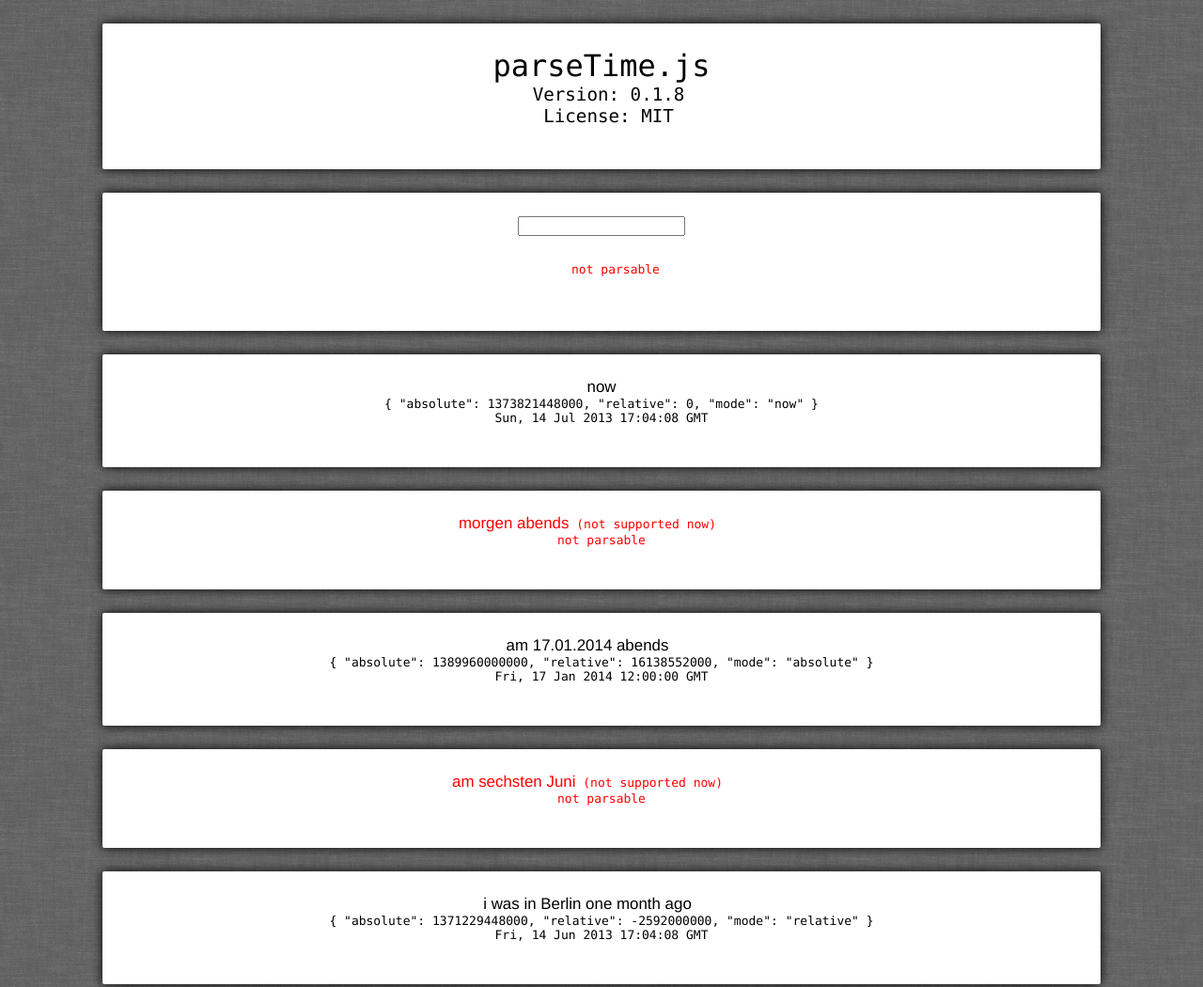
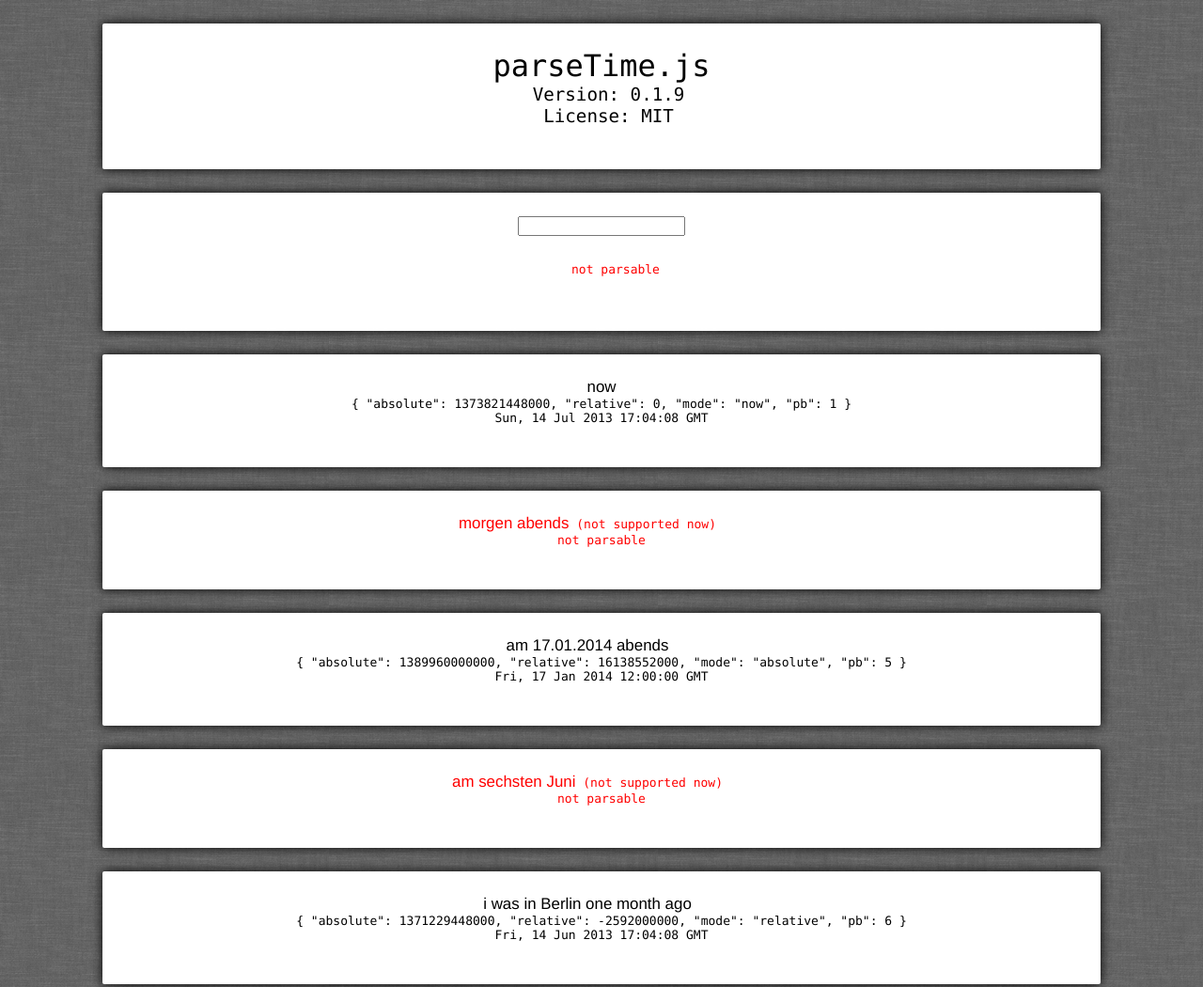
Before and after one commit to SimonWaldherr/parseTime.js, a plain HTML site: page index.html in a window 1280 px wide. Shown: the top 1050 px of the page at 94% size. Drawn offline with Linux system fonts and the light colour scheme.

Commit message:
RFC2822 and ISO8601 fix (year and day) and get Debug Info in return object (pb (parsed by))

```diff
--- a/index.html
+++ b/index.html
@@ -9,7 +9,7 @@
 <body>
   <div id="header">
     <h1>parseTime.js</h1>
-    <h2>Version: 0.1.8</h2>
+    <h2>Version: 0.1.9</h2>
     <h2>License: MIT</h2>
   </div>
   <div class="parsedBox">
@@ -44,7 +44,7 @@
     <p class="parsedBox"><span>yesterday 10 o'clock</span></p>
   </div>
   <div id="footer">
-    parseTime.js | MIT license | 0.1.8 | <a href="https://github.com/SimonWaldherr/parseTime.js">@GitHub</a>
+    parseTime.js | MIT license | 0.1.9 | <a href="https://github.com/SimonWaldherr/parseTime.js">@GitHub</a>
   </div>
 </body>
 </html>
--- a/parseTime.js
+++ b/parseTime.js
@@ -1,6 +1,6 @@
 /* * * * * * * * * *
  *  parseTime .js  *
- *  Version 0.1.8  *
+ *  Version 0.1.9  *
  *  License:  MIT  *
  * Simon  Waldherr *
  * * * * * * * * * */
@@ -15,6 +15,7 @@ var parseTime = function (string, now) {
     encoded,
     timedif,
     integer,
+    pbint,
     unit,
     word,
     words,
@@ -37,20 +38,30 @@ var parseTime = function (string, now) {
       return returnval;
     };
 
+  if (now === undefined) {
+    now = new Date().getTime();
+  }
   now = parseInt(now, 10);
   if (string === 'now' || string === 'jetzt') {
     return {
       'absolute': Date.now(),
       'relative': 0,
-      'mode': 'now'
+      'mode': 'now',
+      'pb': 1
     };
   }
-  parsed = Date.parse(string);
+  parsed = new Date(string.replace(/((\d{1,2})(th |rd |ter ))/, "$2 ", "gm"));
   if (!isNaN(parsed)) {
+    if (string.indexOf(parsed.getFullYear()) === -1) {
+      parsed.setFullYear(new Date(now).getFullYear());
+      parsed.setTime(parsed.getTime() + 86400000);
+    }
+    parsed = parsed.getTime();
     return {
       'absolute': parsed,
       'relative': (parsed - now),
-      'mode': 'absolute'
+      'mode': 'absolute',
+      'pb': 2
     };
   }
   regex = {};
@@ -213,6 +224,7 @@ var parseTime = function (string, now) {
       }
     }
   };
+  string = string.toLowerCase().replace(/["'<>\(\)]/gm, '');
   hhmmss = /((\d\d)\.(\d\d)\.(\d\d\d\d) (\d\d):(\d\d):(\d\d))/.exec(string);
   // [0]  : full
   // [1]  : full
@@ -229,8 +241,9 @@ var parseTime = function (string, now) {
     date.hour = parseInt(hhmmss[5], 10);
     date.minute = parseInt(hhmmss[6], 10);
     date.second = parseInt(hhmmss[7], 10);
+    pbint = 3;
   } else {
-    hhmmss = /((\S+\s){0,4}(\d{1,2})((:(\d{1,2})(:(\d{1,2})(\.(\d{1,4}))?)?)|( Uhr| o\'clock)))/.exec(string);
+    hhmmss = /((\S+\s){0,4}(\d{1,2})((:(\d{1,2})(:(\d{1,2})(\.(\d{1,4}))?)?)|( uhr| oclock)))/.exec(string);
     // [0]  : full
     // [1]  : full
     // [2]  : countable (yesterday)
@@ -241,10 +254,11 @@ var parseTime = function (string, now) {
     // [7]  : :second
     // [8]  : second
     if (hhmmss !== null) {
-      date.countable = hhmmss[0].toLowerCase();
+      date.countable = hhmmss[0];
       date.hour = parseInt(hhmmss[3], 10);
       date.minute = hhmmss[6] !== undefined ? parseInt(hhmmss[6], 10) : 0;
       date.second = hhmmss[8] !== undefined ? parseInt(hhmmss[8], 10) : 0;
+      pbint = 4;
     } else {
       hhmmss = /((\d\d)[\.:,\/](\d\d)[\.:,\/](\d\d\d\d)(\s\S+){0,4})/.exec(string);
       // [0]  : full
@@ -257,6 +271,8 @@ var parseTime = function (string, now) {
         date.day = parseInt(hhmmss[2], 10);
         date.month = parseInt(hhmmss[3], 10);
         date.year = parseInt(hhmmss[4], 10);
+        date.countable = hhmmss[5];
+        pbint = 5;
       }
     }
   }
@@ -298,7 +314,8 @@ var parseTime = function (string, now) {
       return {
         'absolute': date.parsed.getTime(),
         'relative': date.parsed.getTime() - now,
-        'mode': 'absolute'
+        'mode': 'absolute',
+        'pb': pbint
       };
     }
   }
@@ -344,7 +361,7 @@ var parseTime = function (string, now) {
   for (lang in regex) {
     // if regex is builded
     if (regex[lang] !== undefined) {
-      re = new RegExp(regex[lang], "i");
+      re = new RegExp(regex[lang]);
       encoded = re.exec(string);
       timedif = 0;
       // if regex matches
@@ -360,13 +377,15 @@ var parseTime = function (string, now) {
             return {
               'absolute': (now - timedif),
               'relative': parsed,
-              'mode': 'relative'
+              'mode': 'relative',
+              'pb': 6
             };
           }
           return {
             'absolute': (now + timedif),
             'relative': timedif,
-            'mode': 'relative'
+            'mode': 'relative',
+            'pb': 7
           };
         }
       }
@@ -375,6 +394,7 @@ var parseTime = function (string, now) {
   return {
     'absolute': false,
     'relative': false,
-    'mode': 'error'
+    'mode': 'error',
+    'pb': false
   };
 };
--- a/script.js
+++ b/script.js
@@ -1,6 +1,10 @@
+/*jslint browser: true, indent: 2 */
+/*global parseTime */
+
 window.onload = function () {
+  "use strict";
   var i, retvalue, eles = document.getElementsByTagName('p'), now = new Date().getTime();
-  for (i=0; i < eles.length; i++) {
+  for (i = 0; i < eles.length; i += 1) {
     retvalue = parseTime(eles[i].textContent, now);
     if ((retvalue !== undefined) && (retvalue.absolute !== false)) {
       eles[i].innerHTML += '<br/> ' + JSON.stringify(retvalue, null, '  ');
@@ -11,7 +15,8 @@ window.onload = function () {
     }
   }
 };
-function demo () {
+function demo() {
+  "use strict";
   var ret = '',
     ele = document.getElementById('ret'),
     inp = document.getElementById('inp').value,
```
Also changed, not shown: parseTime.min.js, readme.md.
